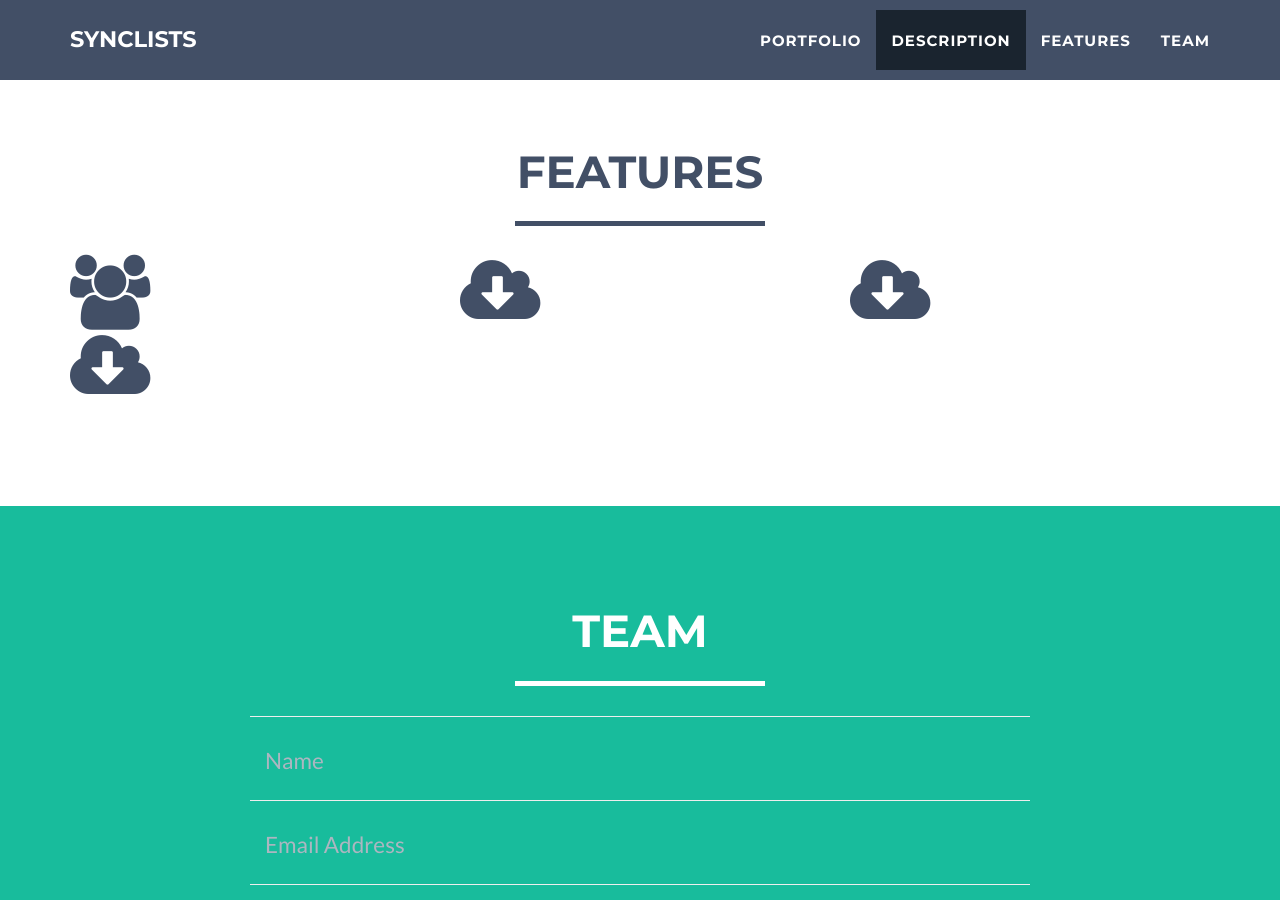
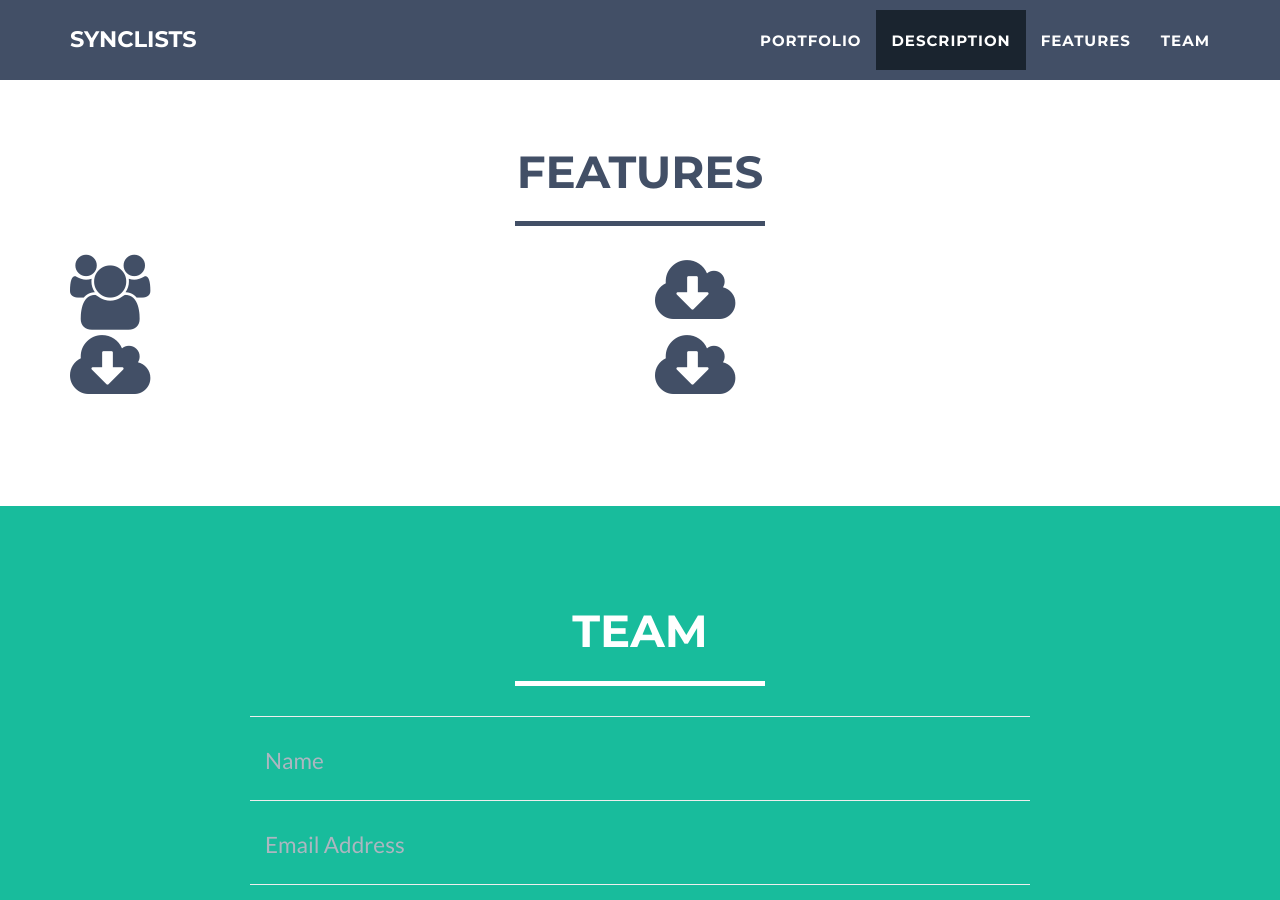
Before and after one commit to synclists/synclists.github.io, a Jekyll site: the page built from index.html, in a window 1280 px wide and 900 px high, scrolled down 1981 px. Built offline with Jekyll 4.4.1, drawn with Linux system fonts in a browser that asks for light colours.

Commit message:
playing with features columns

```diff
--- a/_includes/features_grid.html
+++ b/_includes/features_grid.html
@@ -10,7 +10,7 @@
             </div>
             <div class="row">
                 {% for feature in site.feature %}
-                    <div class="col-sm-4 portfolio-item">
+                    <div class="col-sm-12 col-lg-6">
                         <i class="fa {{ feature.icon }} fa-5x"></i>
                     </div>
                 {% endfor %}
```
